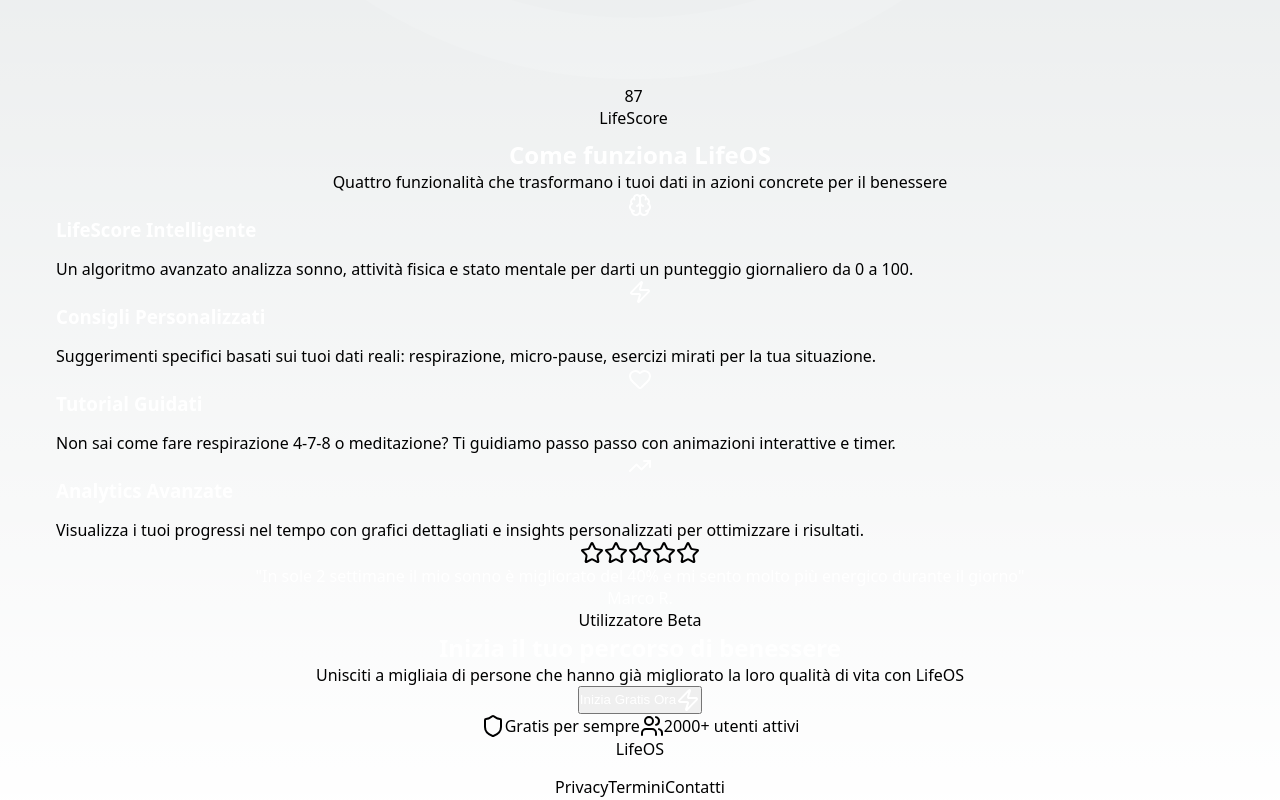
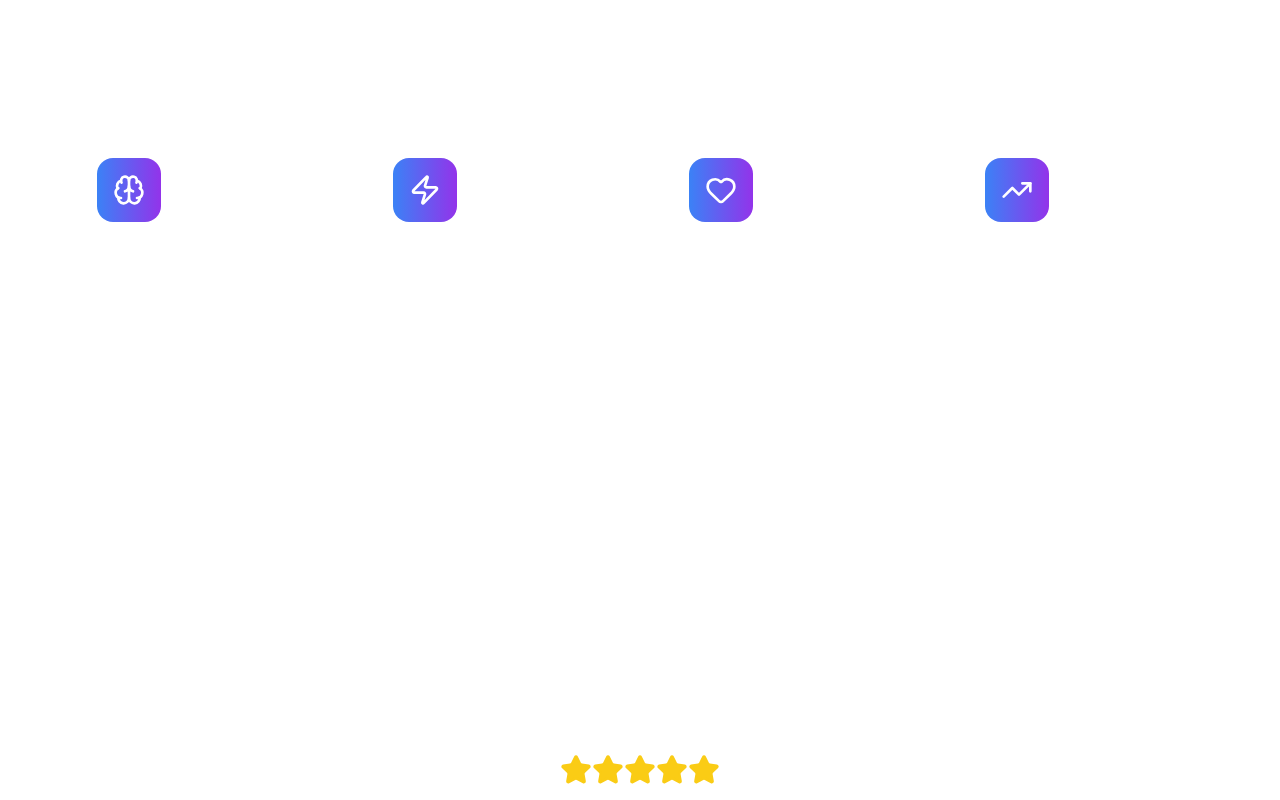
Before and after one commit to Padu76/lifeOS, a Next.js app in the folder apps/web/: page / in a window 1280 px wide. Shown: the part 1060-1860 px from the top of the page. Built offline with nearby package versions, Linux system fonts and the light colour scheme; no server answers.

Commit message:
Update globals.css

```diff
--- a/apps/web/app/globals.css
+++ b/apps/web/app/globals.css
@@ -1,98 +1,325 @@
-/* Basic CSS reset and styles */
-* {
-  box-sizing: border-box;
-  padding: 0;
-  margin: 0;
-}
+@import url('https://fonts.googleapis.com/css2?family=Inter:wght@100;200;300;400;500;600;700;800;900&display=swap');
+@import url('https://fonts.googleapis.com/css2?family=Poppins:wght@100;200;300;400;500;600;700;800;900&display=swap');
+@tailwind base;
+@tailwind components;
+@tailwind utilities;
 
-html,
-body {
-  max-width: 100vw;
-  overflow-x: hidden;
-  font-family: -apple-system, BlinkMacSystemFont, Segoe UI, Roboto, Oxygen,
-    Ubuntu, Cantarell, Fira Sans, Droid Sans, Helvetica Neue, sans-serif;
-}
+/* Base styles */
+@layer base {
+  html {
+    font-family: 'Inter', system-ui, sans-serif;
+    scroll-behavior: smooth;
+  }
 
-body {
-  color: rgb(var(--foreground-rgb));
-  background: linear-gradient(
-      to bottom,
-      transparent,
-      rgb(var(--background-end-rgb))
-    )
-    rgb(var(--background-start-rgb));
-}
+  body {
+    @apply antialiased;
+    font-feature-settings: 'cv02', 'cv03', 'cv04', 'cv11';
+    font-variation-settings: normal;
+    text-rendering: optimizeLegibility;
+    -webkit-font-smoothing: antialiased;
+    -moz-osx-font-smoothing: grayscale;
+  }
 
-a {
-  color: inherit;
-  text-decoration: none;
-}
+  /* Custom scrollbar */
+  ::-webkit-scrollbar {
+    width: 6px;
+  }
 
-:root {
-  --foreground-rgb: 0, 0, 0;
-  --background-start-rgb: 214, 219, 220;
-  --background-end-rgb: 255, 255, 255;
-}
+  ::-webkit-scrollbar-track {
+    @apply bg-transparent;
+  }
 
-@media (prefers-color-scheme: dark) {
-  :root {
-    --foreground-rgb: 255, 255, 255;
-    --background-start-rgb: 0, 0, 0;
-    --background-end-rgb: 0, 0, 0;
+  ::-webkit-scrollbar-thumb {
+    @apply bg-white/20 rounded-full;
+  }
+
+  ::-webkit-scrollbar-thumb:hover {
+    @apply bg-white/30;
+  }
+
+  /* Selection */
+  ::selection {
+    @apply bg-blue-500/30 text-white;
+  }
+
+  /* Focus styles */
+  *:focus-visible {
+    @apply outline-none ring-2 ring-blue-500/50 ring-offset-2 ring-offset-transparent;
   }
 }
 
-/* Basic utility classes */
-.container {
-  max-width: 1200px;
-  margin: 0 auto;
-  padding: 0 1rem;
+/* Component styles */
+@layer components {
+  .btn-primary {
+    @apply bg-gradient-to-r from-blue-500 to-purple-600 text-white px-6 py-3 rounded-full font-semibold hover:scale-105 transition-all duration-300 shadow-lg hover:shadow-xl;
+  }
+
+  .btn-secondary {
+    @apply border-2 border-white/30 text-white px-6 py-3 rounded-full font-semibold hover:bg-white/10 hover:border-white/50 transition-all duration-300 backdrop-blur-lg;
+  }
+
+  .card {
+    @apply bg-white/10 backdrop-blur-lg rounded-2xl p-6 border border-white/20 hover:border-white/40 transition-all duration-300;
+  }
+
+  .glass-card {
+    @apply bg-white/5 backdrop-blur-lg rounded-3xl p-8 border border-white/10 shadow-glass;
+  }
+
+  .text-gradient-primary {
+    @apply bg-gradient-to-r from-blue-400 via-purple-500 to-cyan-400 bg-clip-text text-transparent;
+  }
+
+  .text-gradient-secondary {
+    @apply bg-gradient-to-r from-blue-400 to-purple-500 bg-clip-text text-transparent;
+  }
+
+  .bg-gradient-lifeos {
+    background: linear-gradient(135deg, #0f172a 0%, #1e1b4b 25%, #312e81 50%, #1e1b4b 75%, #0f172a 100%);
+  }
+
+  .bg-gradient-hero {
+    background: linear-gradient(135deg, #3b82f6 0%, #8b5cf6 50%, #06b6d4 100%);
+  }
 }
 
-.flex {
-  display: flex;
+/* Utility classes */
+@layer utilities {
+  .font-display {
+    font-family: 'Poppins', 'Inter', system-ui, sans-serif;
+  }
+
+  .animate-in {
+    animation: animate-in 0.6s ease-out forwards;
+  }
+
+  .animate-in-delay-100 {
+    animation: animate-in 0.6s ease-out 0.1s forwards;
+  }
+
+  .animate-in-delay-200 {
+    animation: animate-in 0.6s ease-out 0.2s forwards;
+  }
+
+  .animate-in-delay-300 {
+    animation: animate-in 0.6s ease-out 0.3s forwards;
+  }
+
+  .animate-in-delay-400 {
+    animation: animate-in 0.6s ease-out 0.4s forwards;
+  }
+
+  .animate-in-delay-500 {
+    animation: animate-in 0.6s ease-out 0.5s forwards;
+  }
+
+  .animate-in-delay-600 {
+    animation: animate-in 0.6s ease-out 0.6s forwards;
+  }
+
+  .perspective-1000 {
+    perspective: 1000px;
+  }
+
+  .preserve-3d {
+    transform-style: preserve-3d;
+  }
+
+  .backface-hidden {
+    backface-visibility: hidden;
+  }
+
+  .rotate-y-180 {
+    transform: rotateY(180deg);
+  }
+
+  .translate-z-0 {
+    transform: translateZ(0);
+  }
+
+  .will-change-transform {
+    will-change: transform;
+  }
+
+  .will-change-opacity {
+    will-change: opacity;
+  }
+
+  .backdrop-blur-xs {
+    backdrop-filter: blur(2px);
+  }
+
+  .backdrop-blur-4xl {
+    backdrop-filter: blur(72px);
+  }
 }
 
-.flex-col {
-  flex-direction: column;
+/* Keyframe animations */
+@keyframes animate-in {
+  0% {
+    opacity: 0;
+    transform: translateY(20px);
+  }
+  100% {
+    opacity: 1;
+    transform: translateY(0);
+  }
 }
 
-.items-center {
-  align-items: center;
+@keyframes gradient-shift {
+  0%, 100% {
+    background-size: 200% 200%;
+    background-position: left center;
+  }
+  50% {
+    background-size: 200% 200%;
+    background-position: right center;
+  }
 }
 
-.justify-center {
-  justify-content: center;
+@keyframes float {
+  0%, 100% {
+    transform: translateY(0px);
+  }
+  50% {
+    transform: translateY(-10px);
+  }
 }
 
-.text-center {
-  text-align: center;
+@keyframes glow {
+  0% {
+    box-shadow: 0 0 20px rgba(59, 130, 246, 0.5);
+  }
+  100% {
+    box-shadow: 0 0 40px rgba(139, 92, 246, 0.8);
+  }
 }
 
-.mt-4 {
-  margin-top: 1rem;
+@keyframes twinkle {
+  0%, 100% {
+    opacity: 0.3;
+    transform: scale(1);
+  }
+  50% {
+    opacity: 1;
+    transform: scale(1.2);
+  }
 }
 
-.mb-4 {
-  margin-bottom: 1rem;
+@keyframes pulse-glow {
+  0%, 100% {
+    box-shadow: 0 0 20px rgba(59, 130, 246, 0.4);
+  }
+  50% {
+    box-shadow: 0 0 40px rgba(139, 92, 246, 0.8);
+  }
 }
 
-.p-4 {
-  padding: 1rem;
+/* Background patterns */
+.bg-mesh-pattern {
+  background-image:
+    radial-gradient(circle at 25% 25%, rgba(59, 130, 246, 0.2) 0%, transparent 50%),
+    radial-gradient(circle at 75% 75%, rgba(139, 92, 246, 0.2) 0%, transparent 50%),
+    radial-gradient(circle at 50% 50%, rgba(6, 182, 212, 0.1) 0%, transparent 50%);
 }
 
-.bg-blue-500 {
-  background-color: #3b82f6;
+.bg-dots-pattern {
+  background-image: radial-gradient(circle, rgba(255, 255, 255, 0.1) 1px, transparent 1px);
+  background-size: 20px 20px;
 }
 
-.text-white {
-  color: white;
+/* Loading states */
+.loading-shimmer {
+  background: linear-gradient(90deg, transparent, rgba(255, 255, 255, 0.1), transparent);
+  background-size: 200% 100%;
+  animation: shimmer 2s infinite;
 }
 
-.rounded {
-  border-radius: 0.25rem;
+@keyframes shimmer {
+  0% {
+    background-position: -200% 0;
+  }
+  100% {
+    background-position: 200% 0;
+  }
 }
 
-.shadow {
-  box-shadow: 0 1px 3px 0 rgba(0, 0, 0, 0.1);
+/* Hover effects */
+.hover-lift {
+  transition: transform 0.3s ease, box-shadow 0.3s ease;
 }
+
+.hover-lift:hover {
+  transform: translateY(-5px);
+  box-shadow: 0 20px 40px rgba(0, 0, 0, 0.2);
+}
+
+.hover-glow {
+  transition: box-shadow 0.3s ease;
+}
+
+.hover-glow:hover {
+  box-shadow: 0 0 30px rgba(59, 130, 246, 0.6);
+}
+
+/* Text effects */
+.text-shadow {
+  text-shadow: 0 2px 4px rgba(0, 0, 0, 0.1);
+}
+
+.text-shadow-lg {
+  text-shadow: 0 4px 8px rgba(0, 0, 0, 0.2);
+}
+
+/* Glassmorphism variants */
+.glass-subtle {
+  background: rgba(255, 255, 255, 0.05);
+  backdrop-filter: blur(10px);
+  border: 1px solid rgba(255, 255, 255, 0.1);
+}
+
+.glass-strong {
+  background: rgba(255, 255, 255, 0.15);
+  backdrop-filter: blur(20px);
+  border: 1px solid rgba(255, 255, 255, 0.2);
+}
+
+.glass-dark {
+  background: rgba(15, 23, 42, 0.8);
+  backdrop-filter: blur(16px);
+  border: 1px solid rgba(255, 255, 255, 0.1);
+}
+
+/* Performance optimizations */
+.gpu-accelerated {
+  transform: translateZ(0);
+  will-change: transform;
+}
+
+/* Dark mode specific styles */
+@media (prefers-color-scheme: dark) {
+  html {
+    color-scheme: dark;
+  }
+}
+
+/* High contrast mode support */
+@media (prefers-contrast: high) {
+  .glass-card,
+  .card {
+    border-width: 2px;
+    border-color: rgba(255, 255, 255, 0.5);
+  }
+}
+
+/* Reduced motion support */
+@media (prefers-reduced-motion: reduce) {
+  *,
+  *::before,
+  *::after {
+    animation-duration: 0.01ms !important;
+    animation-iteration-count: 1 !important;
+    transition-duration: 0.01ms !important;
+    scroll-behavior: auto !important;
+  }
+}
```
